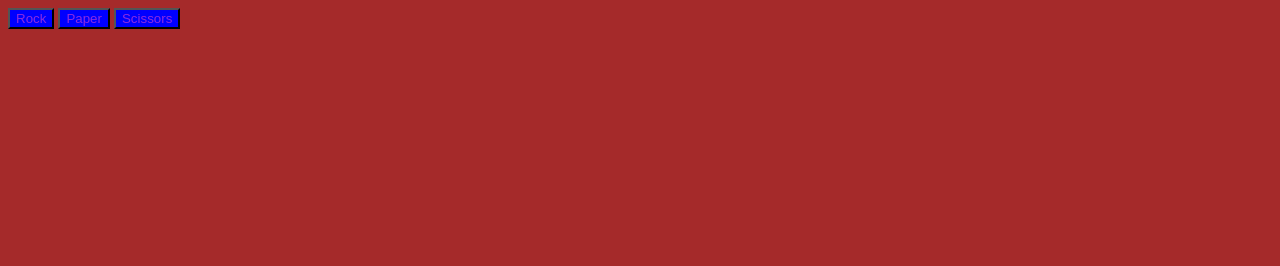
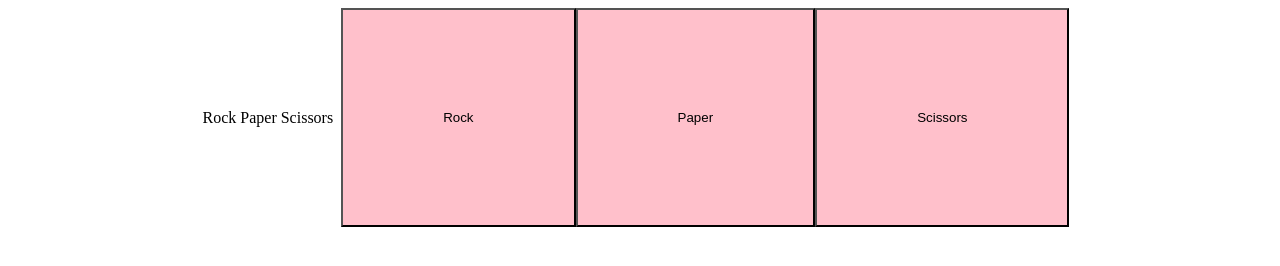
Before and after one commit to maali77/Rock-Paper-Scissors, a plain HTML site: page index.html in a window 1280 px wide. Drawn offline with Linux system fonts and the light colour scheme.

Commit message:
Edited styled.css

```diff
--- a/styles.css
+++ b/styles.css
@@ -1,9 +1,16 @@
 *{
-    flex: auto;
-    color: aqua;
-    background-color: brown;
+    display: flex;
+    justify-content: center;
+    align-items: center;    color: black;
+    background-color: white;
 }
 button{
-    background-color: blue;
-    color: blueviolet;
+    display: flex;
+    justify-content: center;
+    align-items: center;
+
+    padding: 100px;
+
+    background-color: pink;
+    color: black;
 }
```
